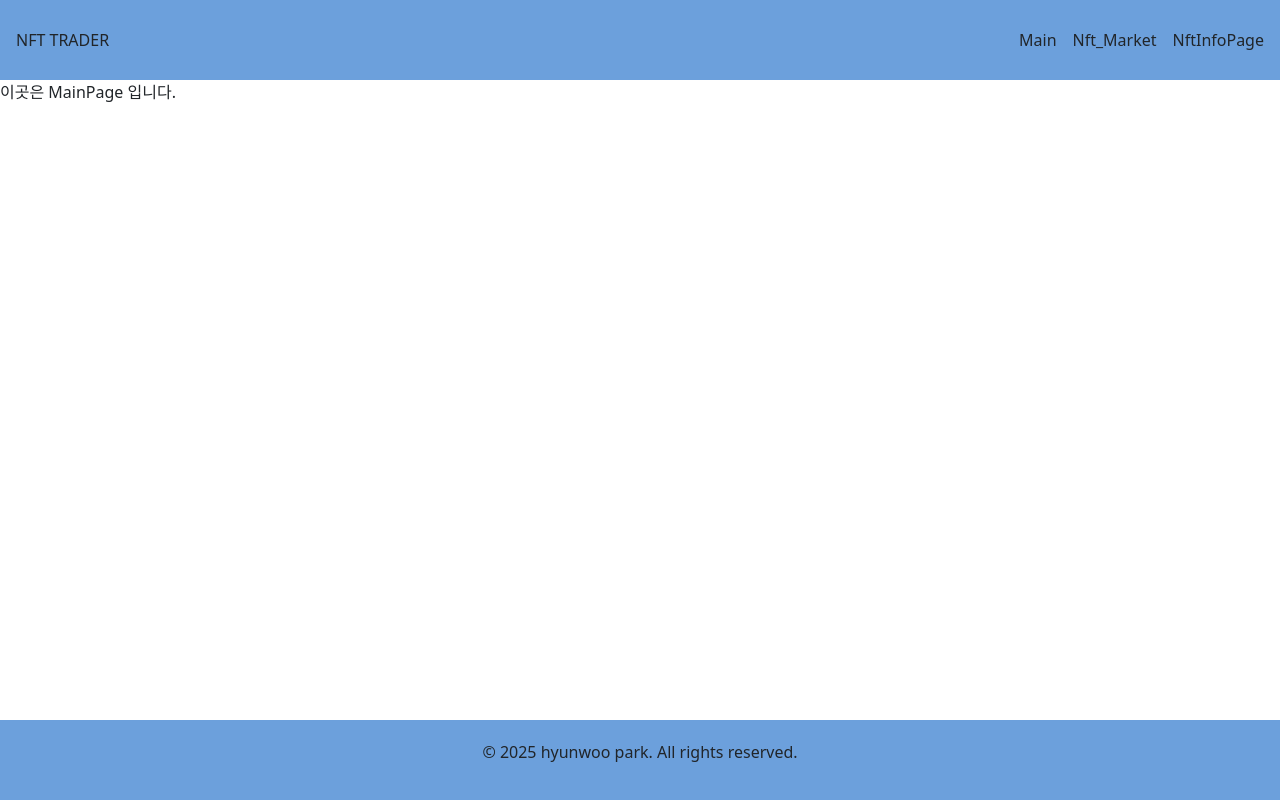
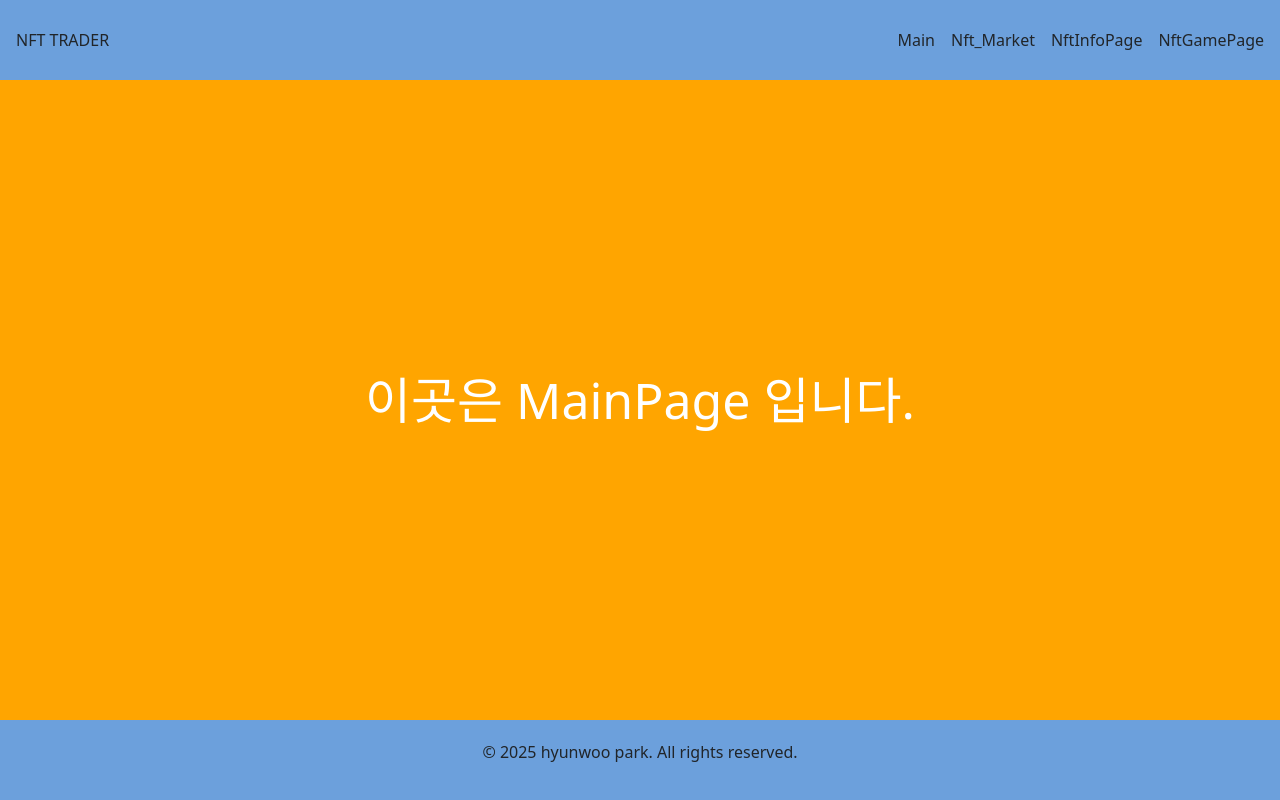
Before and after one commit to hwp2024dev/ProjectNft, a React (Vite) app: page / in a window 1280 px wide. Built offline with nearby package versions, Linux system fonts and the light colour scheme.

Commit message:
Feature:NftGamePage.tsx,NftGamePage.module.css 추가, 설계도 수정

```diff
--- a/package.json
+++ b/package.json
@@ -13,6 +13,7 @@
     "@tweenjs/tween.js": "25.0.0",
     "bootstrap": "^5.3.3",
     "classnames": "^2.5.1",
+    "pixi.js": "^8.7.3",
     "react-bootstrap": "^2.10.8",
     "react-router-dom": "^7.1.3",
     "three": "^0.172.0"
--- a/src/00_core/App.tsx
+++ b/src/00_core/App.tsx
@@ -9,6 +9,7 @@ import Layout from "@components/00_Layout/Layout.tsx"
 import MainPage from '@pages/00_MainPage/MainPage.tsx'
 import NftMarketPage from '@pages/01_NftMarketPage/NftMarketPage.tsx'
 import NftInfoPage from '@pages/02_NftInfoPage/NftInfoPage.tsx'
+import NftGamePage from '@pages/03_NftGamePage/NftGamePage.tsx'
 
 const App = () => {
     return (
@@ -21,6 +22,7 @@ const App = () => {
                 <Route path={routes.MainPage} element={<Layout><MainPage /></Layout>} />
                 <Route path={routes.NftMarketPage} element={<Layout><NftMarketPage /></Layout>} />
                 <Route path={routes.NftInfoPage} element={<Layout><NftInfoPage /></Layout>} />
+                <Route path={routes.NftGamePage} element={<Layout><NftGamePage /></Layout>} />
                 <Route path="*" element={<div>404 - Page Not Found</div>} />
             </Routes>
         </>
--- a/src/00_core/routes.tsx
+++ b/src/00_core/routes.tsx
@@ -3,6 +3,7 @@ const routes = {
     MainPage: "/",
     NftMarketPage: "/NftMarketPage", //Nft 구매 페이지
     NftInfoPage:"NftInfoPage", //Nft 정보 페이지
+    NftGamePage:"NftGamePage"
   };
 
   export default routes;
--- a/src/01_components/00_Layout/Layout.tsx
+++ b/src/01_components/00_Layout/Layout.tsx
@@ -20,6 +20,7 @@ function Layout({ children }: { children: React.ReactNode; }) {
           <a href="/" className="text-decoration-none text-reset">Main</a>
           <a href="/NftMarketPage" className="text-decoration-none text-reset">Nft_Market</a>
           <a href="/NftInfoPage" className="text-decoration-none text-reset">NftInfoPage</a>
+          <a href="/NftGamePage" className="text-decoration-none text-reset">NftGamePage</a>
         </nav>
       </header>
       <main className="flex-grow-1" style={{ height: "80vh"}}>
--- /dev/null
+++ b/src/02_pages/00_MainPage/MainPage.module.css
@@ -0,0 +1,15 @@
+.mainContainer{
+    width: 100%;
+    height: 80vh;
+    background-color: burlywood;
+}
+
+.mainContainer p{
+    display: grid;
+    place-items: center;
+    background-color: orange;
+    color:white;
+    height:80vh;
+    font-size:50px;
+
+}
--- a/src/02_pages/00_MainPage/MainPage.tsx
+++ b/src/02_pages/00_MainPage/MainPage.tsx
@@ -1,9 +1,13 @@
+import styles from './MainPage.module.css';
+
 const MainPage = () => {
     return (
-        <div>
-            이곳은 MainPage 입니다.
+        <div className={styles.mainContainer}>
+            <p>
+                이곳은 MainPage 입니다.
+            </p>
         </div>
     )
 }
 
-export default MainPage
+export default MainPage;
--- /dev/null
+++ b/src/02_pages/02_NftInfoPage/NftInfoPage.module.css
@@ -0,0 +1,15 @@
+.mainContainer{
+    width: 100%;
+    height: 80vh;
+    background-color: burlywood;
+}
+
+.mainContainer p{
+    display: grid;
+    place-items: center;
+    background-color: blueviolet;
+    color:white;
+    height:80vh;
+    font-size:50px;
+
+}
--- a/src/02_pages/02_NftInfoPage/NftInfoPage.tsx
+++ b/src/02_pages/02_NftInfoPage/NftInfoPage.tsx
@@ -1,9 +1,13 @@
+import styles from './NftInfoPage.module.css';
+
 const NftInfoPage = () => {
     return (
-        <div>
-            이곳은 NftInfoPage 입니다.
+        <div className={styles.mainContainer}>
+            <p>
+                이곳은 NftInfoPage 입니다.
+            </p>
         </div>
     )
 }
 
-export default NftInfoPage
+export default NftInfoPage;
--- /dev/null
+++ b/src/02_pages/03_NftGamePage/NftGamePage.module.css
@@ -0,0 +1,15 @@
+.mainContainer{
+    width: 100%;
+    height: 80vh;
+    background-color: burlywood;
+}
+
+.mainContainer p{
+    display: grid;
+    place-items: center;
+    background-color: navajowhite;
+    color:white;
+    height:80vh;
+    font-size:50px;
+
+}
--- /dev/null
+++ b/src/02_pages/03_NftGamePage/NftGamePage.tsx
@@ -0,0 +1,13 @@
+import styles from './NftGamePage.module.css';
+
+const NftGamePage = () => {
+    return (
+        <div className={styles.mainContainer}>
+            <p>
+                이곳은 NftGamePage 입니다.
+            </p>
+        </div>
+    )
+}
+
+export default NftGamePage;
```
Also changed, not shown: 설계도(예시) .txt, 1 other file (tests, documents, lock files or other folders).
